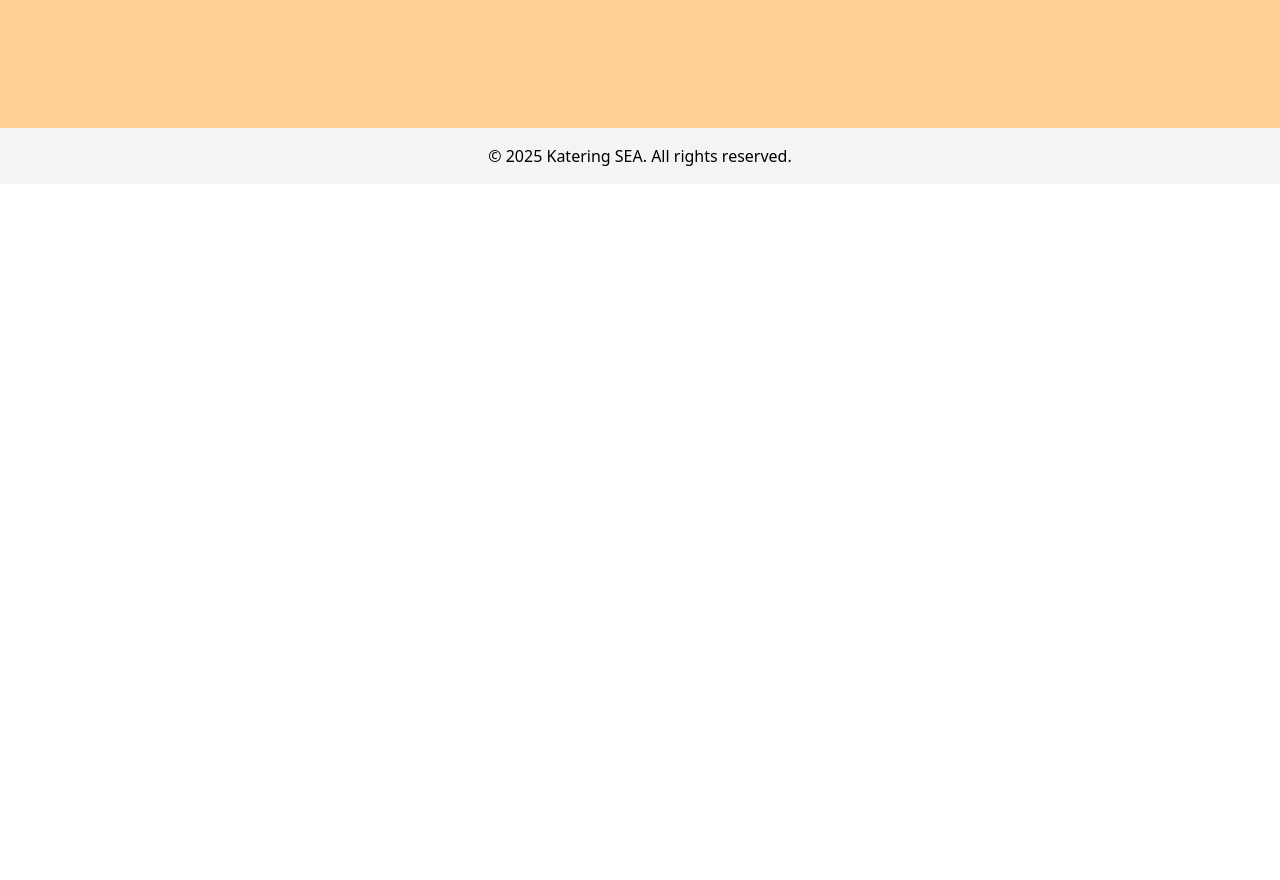
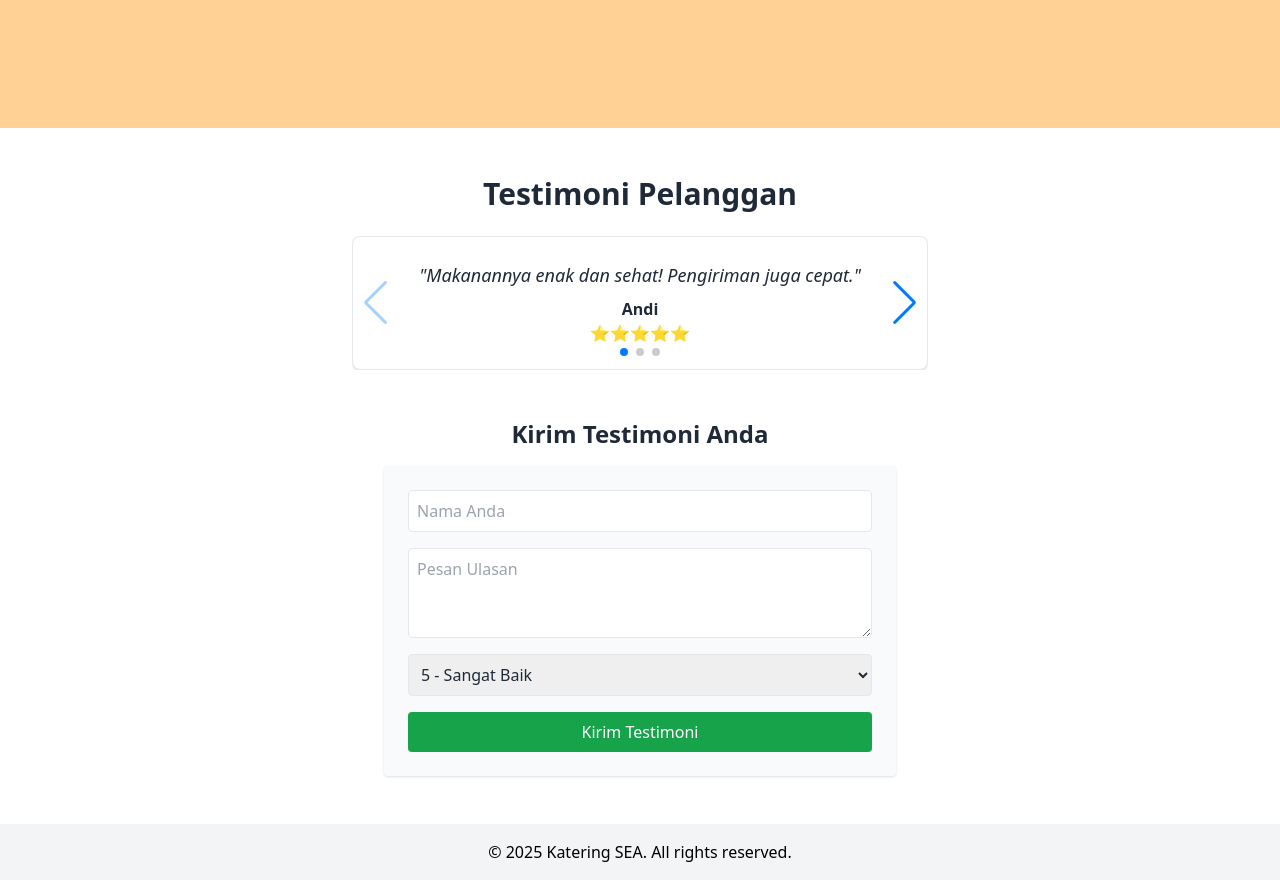
Before and after one commit to SyaefulBachtiar/Tugas-Software-Engineering-Academy-COMPFEST-17, a React (Vite) app: page / in a window 1280 px wide. Shown: the part 2320-3200 px from the top of the page. Before the commit the page ends 2504 px from the top, so only its background shows below. Built offline with nearby package versions, Linux system fonts and the light colour scheme.

Commit message:
Level 2: Making It Interactive 3) Testimonials Section

```diff
--- a/package.json
+++ b/package.json
@@ -13,7 +13,8 @@
     "gsap": "^3.13.0",
     "react": "^19.1.0",
     "react-dom": "^19.1.0",
-    "react-router-dom": "^7.6.2"
+    "react-router-dom": "^7.6.2",
+    "swiper": "^11.2.8"
   },
   "devDependencies": {
     "@eslint/js": "^9.25.0",
--- a/src/components/Contact.jsx
+++ b/src/components/Contact.jsx
@@ -2,9 +2,8 @@ export default function Contact(){
     return(
         //   {/* Kontak */}
         <section className="w-full h-screen flex justify-center py-[230px] bg-[#ffd194]">
-          <h2 className="text-2xl font-semibold mb-4 font-inter">Contact Detail</h2>
-        <div className="flex flex-col my-[50px] gap-10 font-inter">
-
+        <div className="flex flex-col gap-5 font-inter border w-[400px] h-[200px] px-[100px] py-5 bg-white rounded-md">
+          <h2 className="text-2xl font-semibold mb-2 font-inter">Contact Detail</h2>
           <p className="text-lg flex gap-5 items-center">
             <i className="fas fa-user"></i>
             <p>Manajer: Brian</p>
--- /dev/null
+++ b/src/components/Testimonial.jsx
@@ -0,0 +1,110 @@
+import { useState } from "react";
+import { Swiper, SwiperSlide } from "swiper/react";
+import { Navigation, Pagination } from "swiper/modules";
+import "swiper/css";
+import "swiper/css/navigation";
+import "swiper/css/pagination";
+
+export default function Testimonial() {
+  const [formData, setFormData] = useState({
+    name: "",
+    message: "",
+    rating: "5",
+  });
+
+  const [testimonials, setTestimonials] = useState([
+    {
+      name: "Andi",
+      message: "Makanannya enak dan sehat! Pengiriman juga cepat.",
+      rating: 5,
+    },
+    {
+      name: "Sinta",
+      message: "Paket keto-nya luar biasa. Saya merasa lebih sehat!",
+      rating: 4,
+    },
+    {
+      name: "Rudi",
+      message: "Langganan 30 hari sangat worth it, hemat dan praktis.",
+      rating: 5,
+    },
+  ]);
+
+  const handleSubmit = (e) => {
+    e.preventDefault();
+    const newTesti = {
+      name: formData.name,
+      message: formData.message,
+      rating: parseInt(formData.rating),
+    };
+    setTestimonials([newTesti, ...testimonials]);
+    setFormData({ name: "", message: "", rating: "5" });
+  };
+
+  return (
+    <div className="container mx-auto px-4 py-12">
+      <h2 className="text-3xl font-bold mb-6 text-center">Testimoni Pelanggan</h2>
+
+      {/* Slider Testimoni */}
+      <Swiper
+        modules={[Navigation, Pagination]}
+        spaceBetween={20}
+        slidesPerView={1}
+        navigation
+        pagination={{ clickable: true }}
+        className="mb-12 max-w-xl"
+      >
+        {testimonials.map((t, index) => (
+          <SwiperSlide key={index}>
+            <div className="p-6 border rounded-lg shadow bg-white text-center">
+              <p className="text-lg italic mb-2">"{t.message}"</p>
+              <p className="font-semibold">{t.name}</p>
+              <p className="text-yellow-500">{"⭐".repeat(t.rating)}</p>
+            </div>
+          </SwiperSlide>
+        ))}
+      </Swiper>
+
+      {/* Form Testimoni */}
+      <h3 className="text-2xl font-semibold mb-4 text-center">Kirim Testimoni Anda</h3>
+      <form
+        onSubmit={handleSubmit}
+        className="max-w-lg mx-auto grid gap-4 bg-gray-50 p-6 rounded shadow"
+      >
+        <input
+          type="text"
+          placeholder="Nama Anda"
+          className="border p-2 rounded"
+          value={formData.name}
+          onChange={(e) => setFormData({ ...formData, name: e.target.value })}
+          required
+        />
+        <textarea
+          placeholder="Pesan Ulasan"
+          rows={3}
+          className="border p-2 rounded"
+          value={formData.message}
+          onChange={(e) => setFormData({ ...formData, message: e.target.value })}
+          required
+        ></textarea>
+        <select
+          className="border p-2 rounded"
+          value={formData.rating}
+          onChange={(e) => setFormData({ ...formData, rating: e.target.value })}
+        >
+          <option value="5">5 - Sangat Baik</option>
+          <option value="4">4 - Baik</option>
+          <option value="3">3 - Cukup</option>
+          <option value="2">2 - Kurang</option>
+          <option value="1">1 - Buruk</option>
+        </select>
+        <button
+          type="submit"
+          className="bg-green-600 text-white py-2 rounded hover:bg-green-700"
+        >
+          Kirim Testimoni
+        </button>
+      </form>
+    </div>
+  );
+}
--- a/src/pages/LandingPage.jsx
+++ b/src/pages/LandingPage.jsx
@@ -3,6 +3,7 @@ import Feautures from "../components/Feautures";
 import Contact from "../components/Contact";
 import SmoothScroll from "../smoother/Smoother";
 import Footer from "../components/Footer";
+import Testimonial from "../components/Testimonial";
 
 
 export default function LandingPage(){
@@ -12,6 +13,7 @@ export default function LandingPage(){
         <HeroSection />
         <Feautures />
         <Contact />
+        <Testimonial />
         <Footer />
         </SmoothScroll>
 
```
Also changed, not shown: 1 other file (tests, documents, lock files or other folders).
